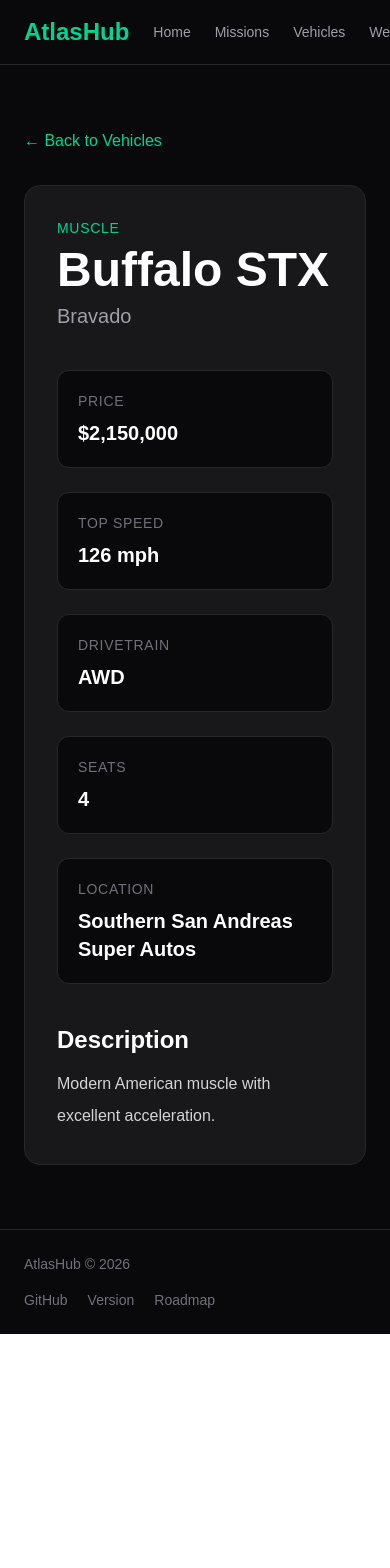
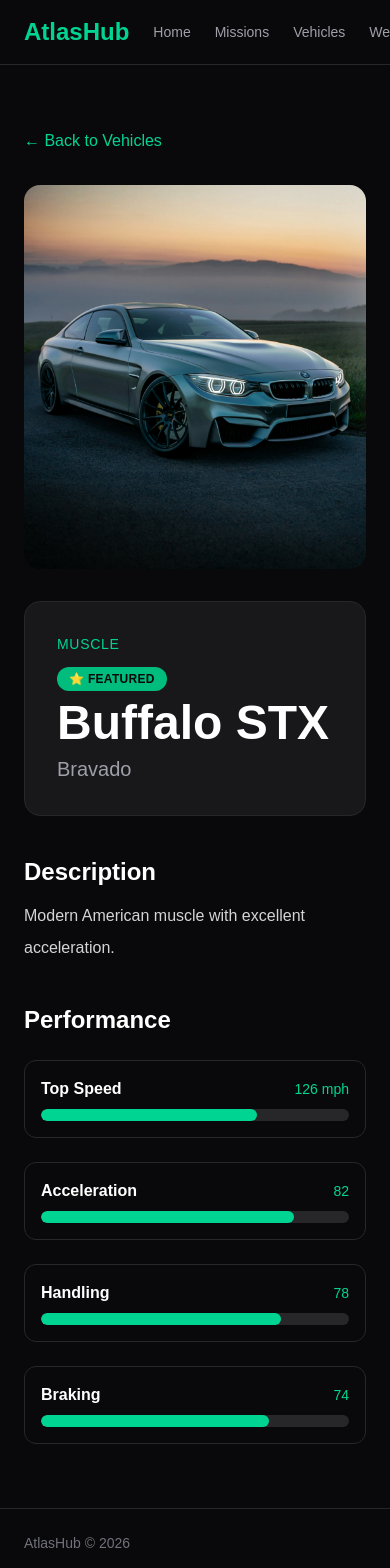
Before and after one commit to dowens0726-ui/atlashub, a Next.js app: page /vehicles/buffalo-stx in a window 390 px wide. Shown: the top 1568 px of the page. Before the commit the page ends 1334 px from the top, so only its background shows below. Built offline with nearby package versions, Linux system fonts and the light colour scheme.

Commit message:
Refactor vehicle detail page into reusable components

```diff
--- /dev/null
+++ b/app/components/ui/StatBar.tsx
@@ -0,0 +1,35 @@
+type StatBarProps = {
+  label: string;
+  value: number;
+  max: number;
+  suffix?: string;
+};
+
+export default function StatBar({
+  label,
+  value,
+  max,
+  suffix = "",
+}: StatBarProps) {
+  const percentage = Math.min((value / max) * 100, 100);
+
+  return (
+    <div className="rounded-xl border border-zinc-800 bg-zinc-950 p-4">
+      <div className="mb-2 flex items-center justify-between">
+        <span className="font-semibold text-white">{label}</span>
+
+        <span className="text-sm text-emerald-400">
+          {value}
+          {suffix}
+        </span>
+      </div>
+
+      <div className="h-3 overflow-hidden rounded-full bg-zinc-800">
+        <div
+          className="h-full rounded-full bg-emerald-400 transition-all duration-500"
+          style={{ width: `${percentage}%` }}
+        />
+      </div>
+    </div>
+  );
+}
--- /dev/null
+++ b/app/components/vehicles/FeaturedBadge.tsx
@@ -0,0 +1,13 @@
+type FeaturedBadgeProps = {
+  featured: boolean;
+};
+
+export default function FeaturedBadge({ featured }: FeaturedBadgeProps) {
+  if (!featured) return null;
+
+  return (
+    <div className="inline-flex rounded-full bg-emerald-500 px-3 py-1 text-xs font-bold uppercase tracking-wide text-zinc-950">
+      ⭐ Featured
+    </div>
+  );
+}
--- /dev/null
+++ b/app/components/vehicles/VehicleHero.tsx
@@ -0,0 +1,39 @@
+import Image from "next/image";
+import FeaturedBadge from "./FeaturedBadge";
+import type { Vehicle } from "../../types/vehicle";
+
+type VehicleHeroProps = {
+  vehicle: Vehicle;
+};
+
+export default function VehicleHero({ vehicle }: VehicleHeroProps) {
+  return (
+    <>
+      <Image
+        src={vehicle.image}
+        alt={vehicle.name}
+        width={1200}
+        height={700}
+        className="mt-8 h-96 w-full rounded-2xl object-cover"
+      />
+
+      <div className="mt-8 rounded-2xl border border-zinc-800 bg-zinc-900 p-8">
+        <p className="text-sm uppercase tracking-wider text-emerald-400">
+          {vehicle.class}
+        </p>
+
+        <div className="mt-3">
+          <FeaturedBadge featured={vehicle.featured} />
+        </div>
+
+        <h1 className="mt-2 text-5xl font-black">
+          {vehicle.name}
+        </h1>
+
+        <p className="mt-2 text-xl text-zinc-400">
+          {vehicle.manufacturer}
+        </p>
+      </div>
+    </>
+  );
+}
--- /dev/null
+++ b/app/components/vehicles/VehicleStats.tsx
@@ -0,0 +1,27 @@
+import StatBar from "../ui/StatBar";
+import type { Vehicle } from "../../types/vehicle";
+
+type VehicleStatsProps = {
+  vehicle: Vehicle;
+};
+
+export default function VehicleStats({ vehicle }: VehicleStatsProps) {
+  return (
+    <div className="mt-10 space-y-6">
+      <h2 className="text-2xl font-bold">Performance</h2>
+
+      <StatBar
+        label="Top Speed"
+        value={vehicle.topSpeed}
+        max={180}
+        suffix=" mph"
+      />
+
+      <StatBar label="Acceleration" value={vehicle.acceleration} max={100} />
+
+      <StatBar label="Handling" value={vehicle.handling} max={100} />
+
+      <StatBar label="Braking" value={vehicle.braking} max={100} />
+    </div>
+  );
+}
--- a/app/data/vehicles.ts
+++ b/app/data/vehicles.ts
@@ -9,6 +9,9 @@ export const vehicles: Vehicle[] = [
     image: "/vehicles/comet-s2.jpg",
     price: 1878000,
     topSpeed: 123,
+    acceleration: 82,
+    handling: 78,
+    braking: 74,
     drivetrain: "RWD",
     seats: 2,
     location: "Legendary Motorsport",
@@ -23,6 +26,9 @@ export const vehicles: Vehicle[] = [
     image: "/vehicles/buffalo-stx.jpg",
     price: 2150000,
     topSpeed: 126,
+    acceleration: 82,
+    handling: 78,
+    braking: 74,
     drivetrain: "AWD",
     seats: 4,
     location: "Southern San Andreas Super Autos",
@@ -37,6 +43,9 @@ export const vehicles: Vehicle[] = [
     image: "/vehicles/jugular.jpg",
     price: 1225000,
     topSpeed: 126,
+    acceleration: 82,
+    handling: 78,
+    braking: 74,
     drivetrain: "AWD",
     seats: 4,
     location: "Legendary Motorsport",
--- a/app/types/vehicle.ts
+++ b/app/types/vehicle.ts
@@ -6,9 +6,13 @@ export type Vehicle = {
   image: string;
   price: number;
   topSpeed: number;
+  acceleration: number;
+  handling: number;
+  braking: number;
   drivetrain: "RWD" | "FWD" | "AWD";
   seats: number;
   location: string;
   description: string;
   featured: boolean;
+
 };
--- a/app/vehicles/[slug]/page.tsx
+++ b/app/vehicles/[slug]/page.tsx
@@ -2,6 +2,8 @@ import Link from "next/link";
 import { notFound } from "next/navigation";
 import { vehicles } from "../../data/vehicles";
 import Container from "../../components/ui/Container";
+import VehicleHero from "../../components/vehicles/VehicleHero";
+import VehicleStats from "../../components/vehicles/VehicleStats";
 
 type Props = {
   params: Promise<{ slug: string }>;
@@ -26,56 +28,19 @@ export default async function VehiclePage({ params }: Props) {
           ← Back to Vehicles
         </Link>
 
-        <div className="mt-8 rounded-2xl border border-zinc-800 bg-zinc-900 p-8">
-          <p className="text-sm uppercase tracking-wider text-emerald-400">
-            {vehicle.class}
+        <VehicleHero vehicle={vehicle} />
+
+        <div className="mt-10">
+          <h2 className="text-2xl font-bold">Description</h2>
+
+          <p className="mt-3 leading-8 text-zinc-300">
+            {vehicle.description}
           </p>
+        </div>
 
-          <h1 className="mt-2 text-5xl font-black">
-            {vehicle.name}
-          </h1>
+<VehicleStats vehicle={vehicle} />
 
-          <p className="mt-2 text-xl text-zinc-400">
-            {vehicle.manufacturer}
-          </p>
-
-          <div className="mt-10 grid gap-6 md:grid-cols-2">
-            <Stat label="Price" value={`$${vehicle.price.toLocaleString()}`} />
-            <Stat label="Top Speed" value={`${vehicle.topSpeed} mph`} />
-            <Stat label="Drivetrain" value={vehicle.drivetrain} />
-            <Stat label="Seats" value={vehicle.seats.toString()} />
-            <Stat label="Location" value={vehicle.location} />
-          </div>
-
-          <div className="mt-10">
-            <h2 className="text-2xl font-bold">Description</h2>
-
-            <p className="mt-3 text-zinc-300 leading-8">
-              {vehicle.description}
-            </p>
-          </div>
-        </div>
       </Container>
     </main>
   );
 }
-
-function Stat({
-  label,
-  value,
-}: {
-  label: string;
-  value: string;
-}) {
-  return (
-    <div className="rounded-xl border border-zinc-800 bg-zinc-950 p-5">
-      <div className="text-sm uppercase tracking-wider text-zinc-500">
-        {label}
-      </div>
-
-      <div className="mt-2 text-xl font-semibold">
-        {value}
-      </div>
-    </div>
-  );
-}
```
